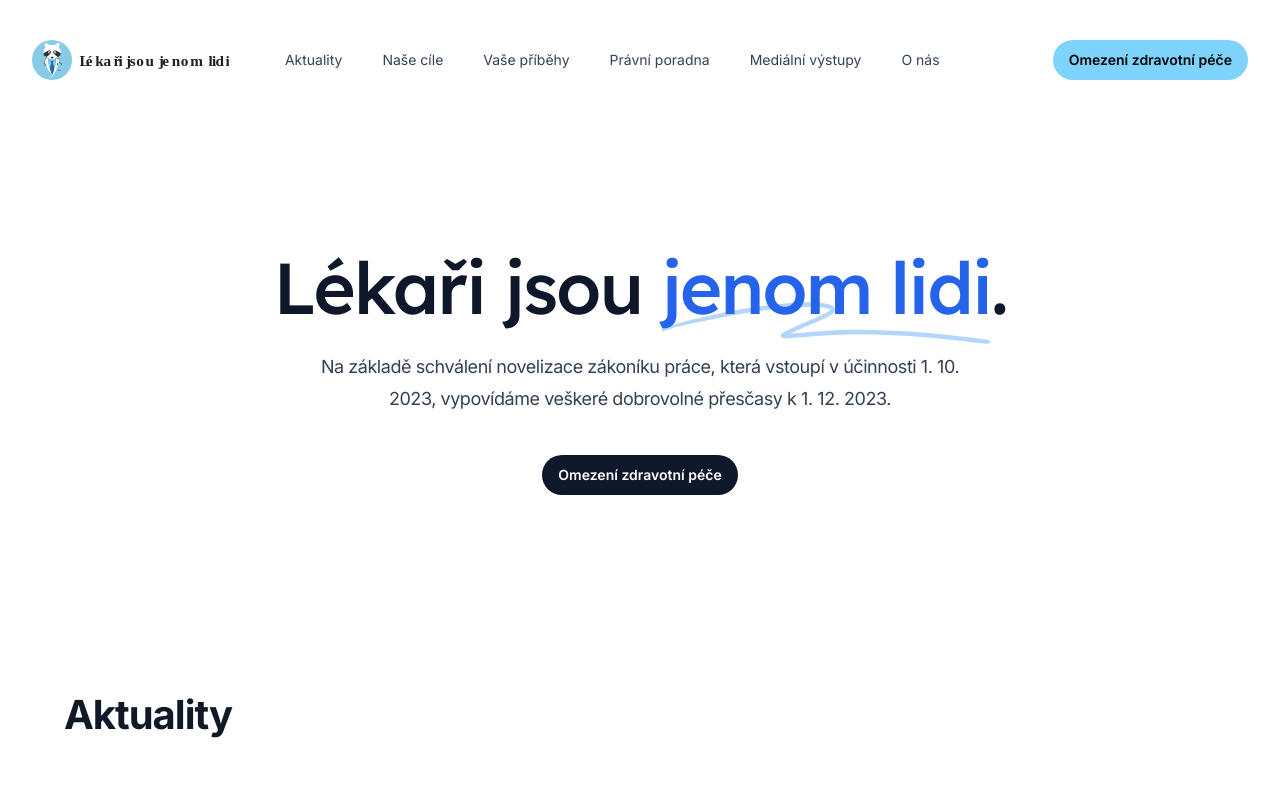
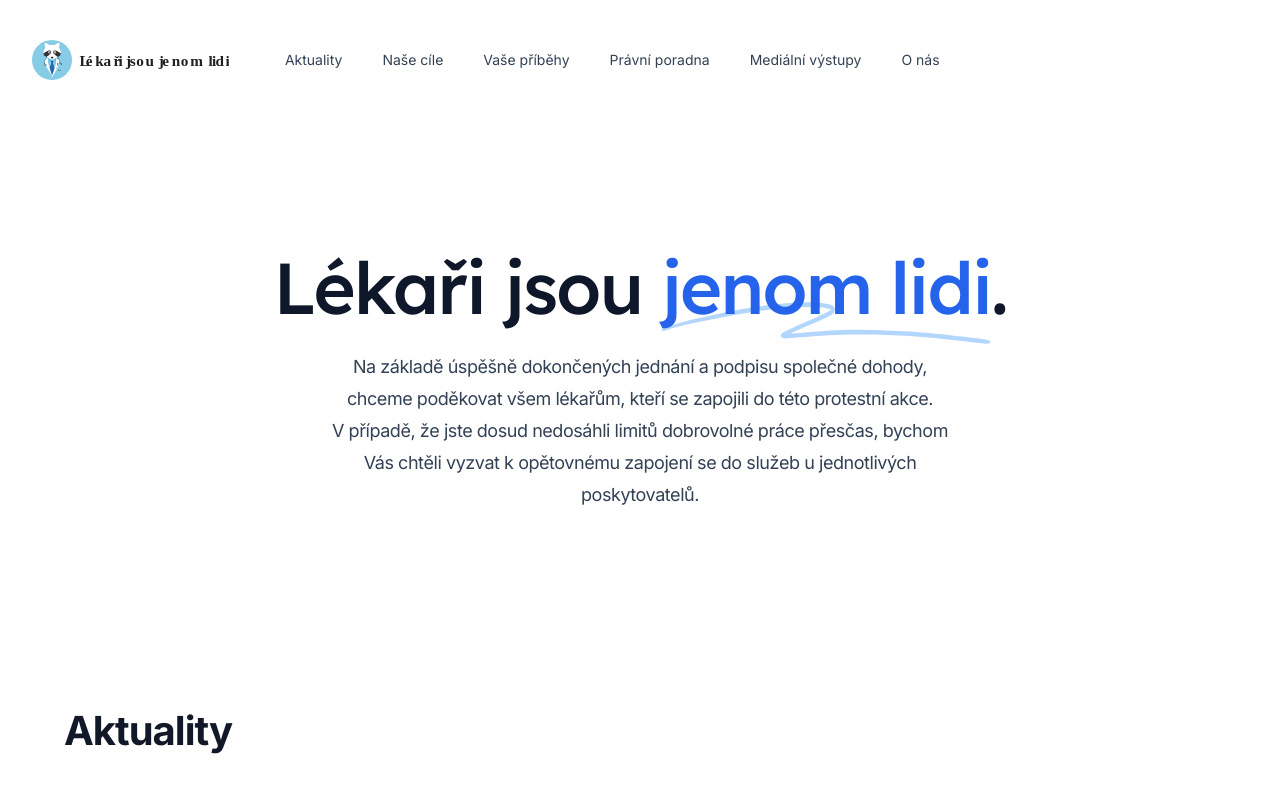
Before and after one commit to ohweb/lekari-jsou-jenom-lidi, a Next.js app: page / in a window 1280 px wide. Shown: the top 800 px of the page. Built offline with nearby package versions, Linux system fonts and the light colour scheme.

Commit message:
feat(content): change the text in hero section and remove link to Omezeni pece

```diff
--- a/src/components/Header.tsx
+++ b/src/components/Header.tsx
@@ -94,9 +94,6 @@ function MobileNavigation() {
               Mediální výstupy
             </MobileNavLink>
             <MobileNavLink href="/o-nas">O nás</MobileNavLink>
-            <MobileNavLink href="/omezeni-zdravotni-pece">
-              Omezení zdravotní péče
-            </MobileNavLink>
           </Popover.Panel>
         </Transition.Child>
       </Transition.Root>
@@ -123,11 +120,6 @@ export function Header() {
             </div>
           </div>
           <div className="flex items-center gap-x-5 md:gap-x-8">
-            <div className="hidden md:block">
-              <Button href="/omezeni-zdravotni-pece" color="cyan">
-                <span className="text-center">Omezení zdravotní péče</span>
-              </Button>
-            </div>
             <div className="-mr-1 md:hidden">
               <MobileNavigation />
             </div>
--- a/src/components/Hero.tsx
+++ b/src/components/Hero.tsx
@@ -23,22 +23,12 @@ export function Hero() {
           .
         </h1>
         <p className="mx-auto mt-6 max-w-2xl text-lg tracking-tight text-slate-700">
-          Na základě schválení novelizace zákoníku práce, která vstoupí v
-          účinnosti 1. 10. 2023, vypovídáme veškeré dobrovolné přesčasy k 1. 12.
-          2023.
+          Na základě úspěšně dokončených jednání a podpisu společné dohody,
+          chceme poděkovat všem lékařům, kteří se zapojili do této protestní
+          akce. V&nbsp;případě, že jste dosud nedosáhli limitů dobrovolné práce
+          přesčas, bychom Vás chtěli vyzvat k opětovnému zapojení se do služeb u
+          jednotlivých poskytovatelů.
         </p>
-        <div className="mt-10 flex justify-center gap-x-6">
-          <Button href="/omezeni-zdravotni-pece">Omezení zdravotní péče</Button>
-          <Button href="/" variant="outline" className={'hidden'}>
-            <svg
-              aria-hidden="true"
-              className="h-3 w-3 flex-none fill-blue-600 group-active:fill-current"
-            >
-              <path d="m9.997 6.91-7.583 3.447A1 1 0 0 1 1 9.447V2.553a1 1 0 0 1 1.414-.91L9.997 5.09c.782.355.782 1.465 0 1.82Z" />
-            </svg>
-            <span className="ml-3">Watch video</span>
-          </Button>
-        </div>
       </Container>
     </>
   )
```
